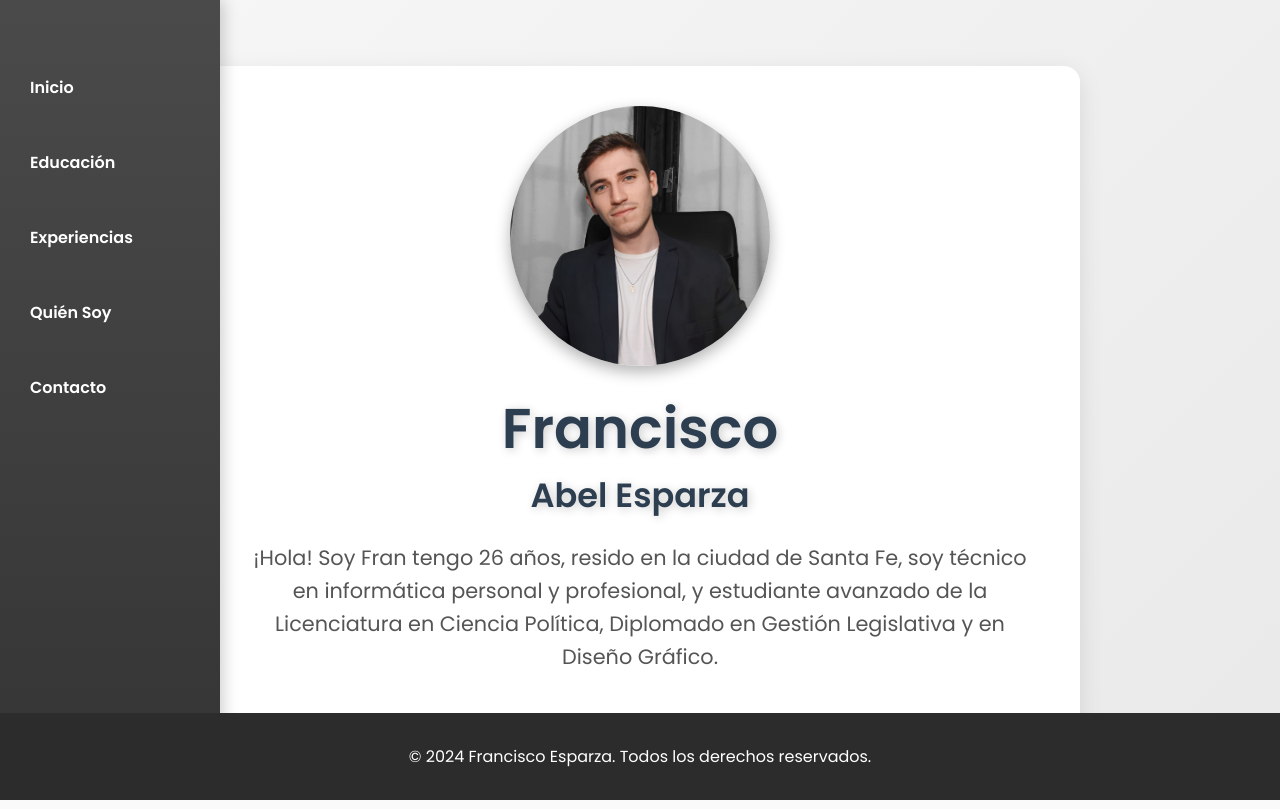
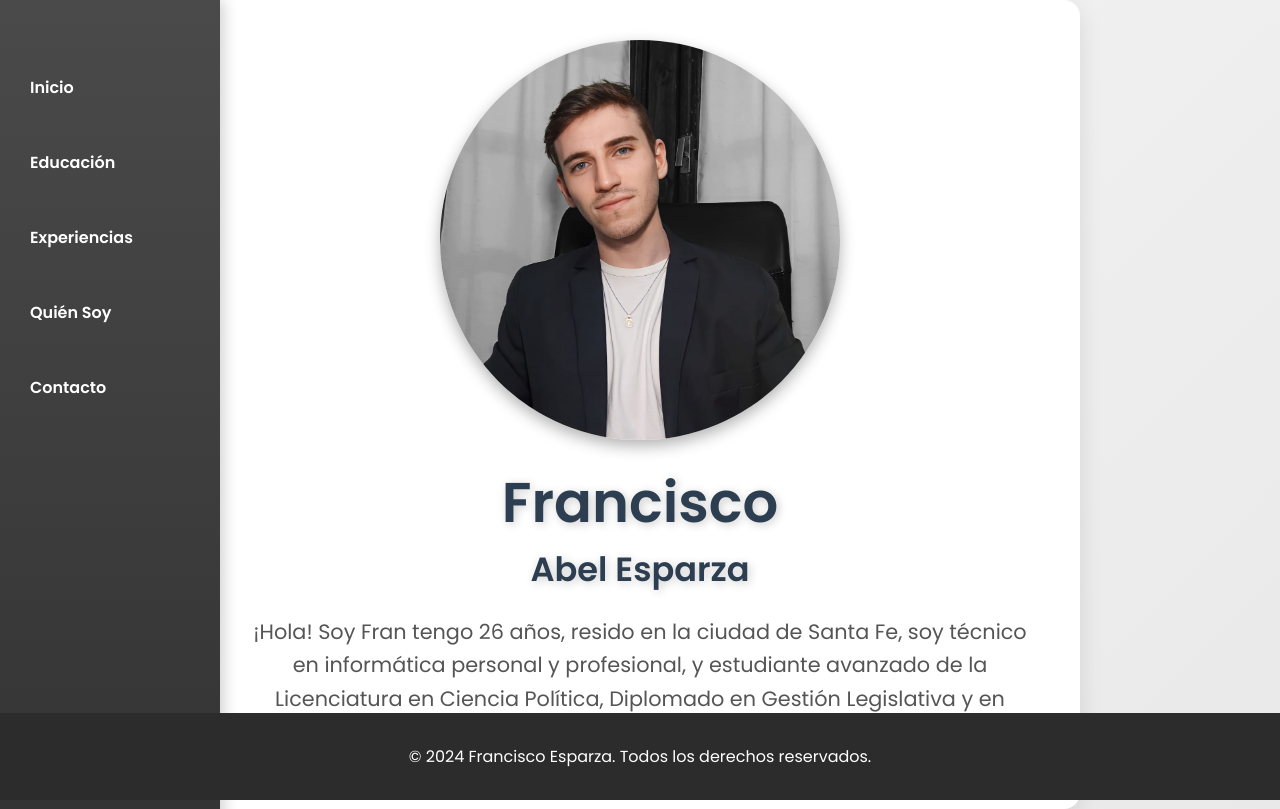
Before and after one commit to fezfranck/CV-WEB-FUNCA, a Flask app: page / in a window 1280 px wide. Run offline with Flask 3, Linux system fonts and the light colour scheme.

Commit message:
Update index.html

```diff
--- a/templates/index.html
+++ b/templates/index.html
@@ -78,8 +78,8 @@
         }
 
         .profile-header img {
-            width: 260px;
-            height: 260px;
+            width: 400px;
+            height: 400px;
             border-radius: 50%;
             object-fit: cover;
             box-shadow: 0 6px 15px rgba(0, 0, 0, 0.3);
```
